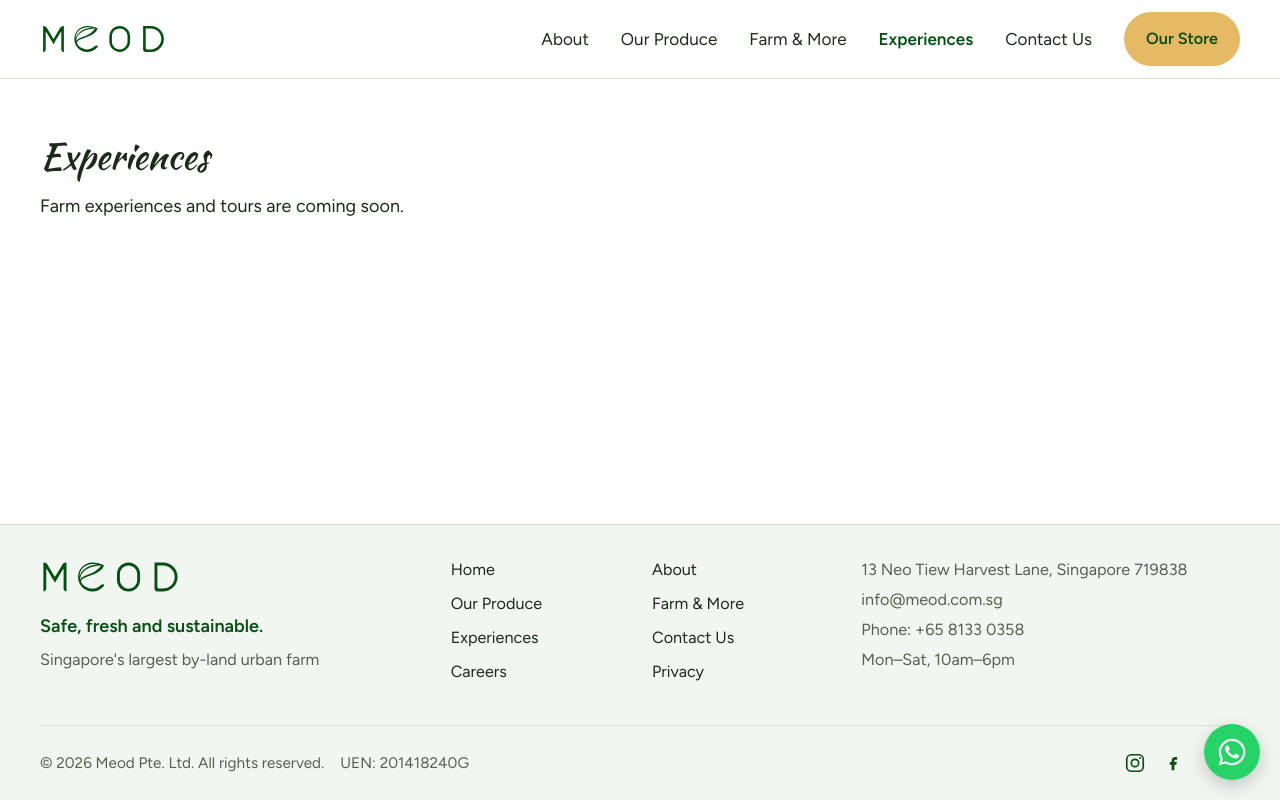
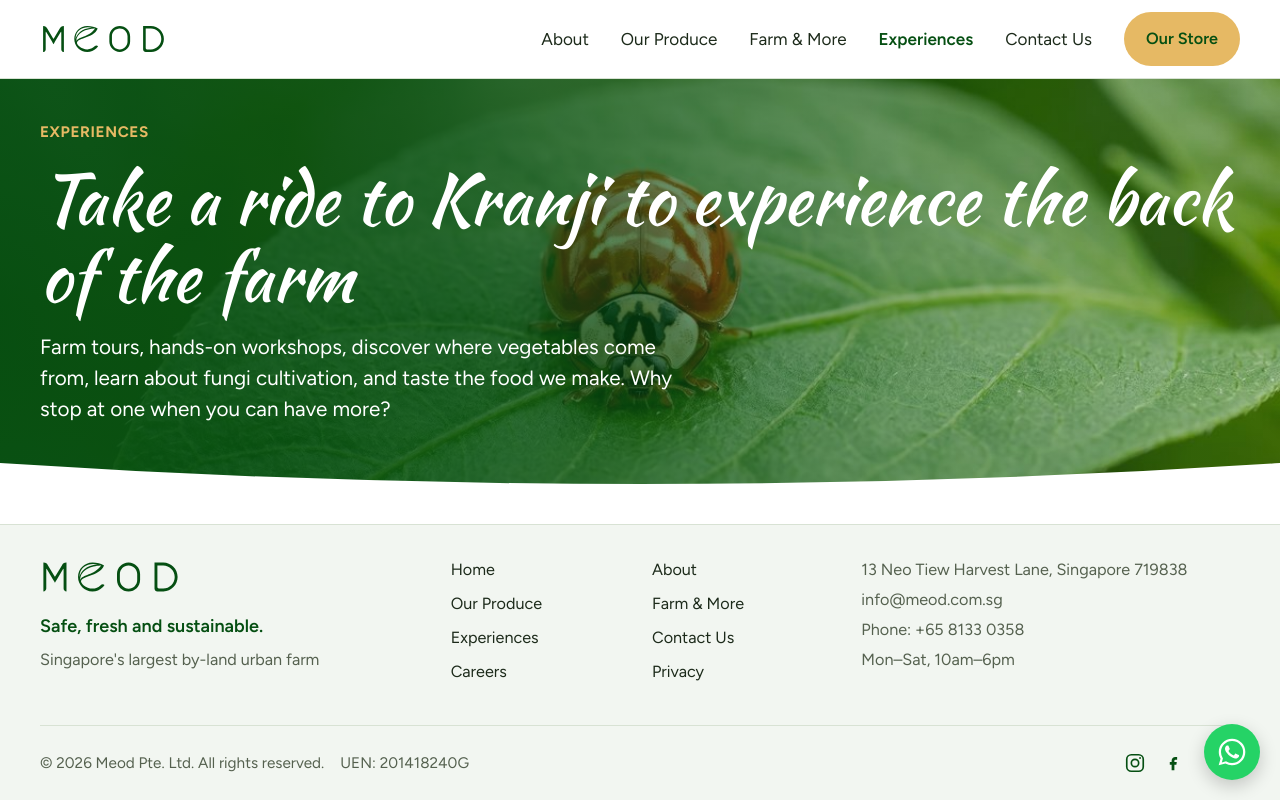
Before and after one commit to Tyllage/Tyllage-MEOD, a React (Vite) app in the folder client/: page /experiences in a window 1280 px wide. Built offline with nearby package versions, Linux system fonts and the light colour scheme.

Commit message:
Add page hero to Experiences page with centred ladybug photo, Kranji farm tour heading and intro

```diff
--- a/client/src/pages/Experiences.jsx
+++ b/client/src/pages/Experiences.jsx
@@ -1,9 +1,17 @@
+import PageHero from '../components/PageHero.jsx'
+
 function Experiences() {
   return (
-    <div className="container page">
-      <h1>Experiences</h1>
-      <p>Farm experiences and tours are coming soon.</p>
-    </div>
+    <>
+      <PageHero
+        eyebrow="Experiences"
+        title="Take a ride to Kranji to experience the back of the farm"
+        intro="Farm tours, hands-on workshops, discover where vegetables come from, learn about fungi cultivation, and taste the food we make. Why stop at one when you can have more?"
+        image="/images/experience.jpg"
+        imageAlt="A ladybird resting on a green leaf"
+        imagePosition="center 50%"
+      />
+    </>
   )
 }
 
```
Also changed, not shown: client/public/images/experience.jpg (added).
